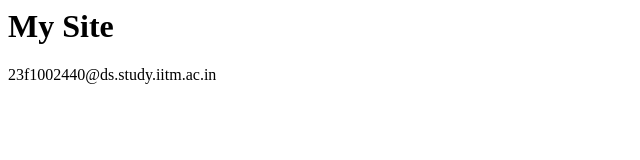
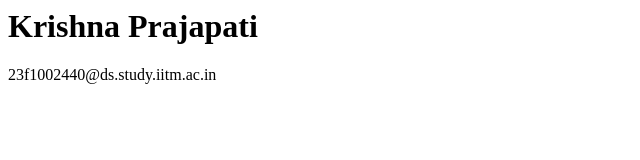
Before and after one commit to 23f1002440KP/email-tds, a plain HTML site: page index.html in a window 1280 px wide. Shown: the whole page, without its empty margins (0-640 px from the left). Drawn offline with Linux system fonts and the light colour scheme.

Commit message:
feat(pages): second commit

```diff
--- a/index.html
+++ b/index.html
@@ -1,2 +1,2 @@
-<h1>My Site</h1>
+<h1>Krishna Prajapati</h1>
 <!--email_off-->23f1002440@ds.study.iitm.ac.in<!--/email_off-->
```
